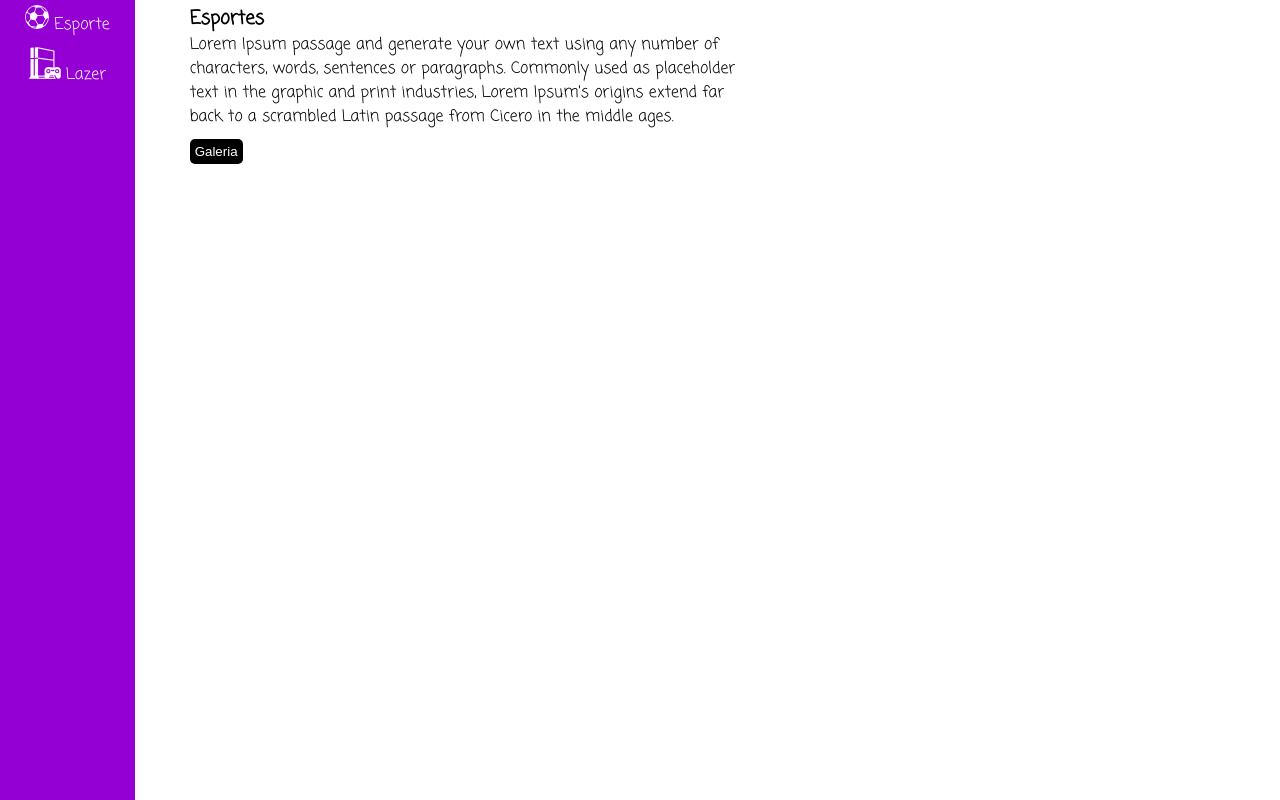
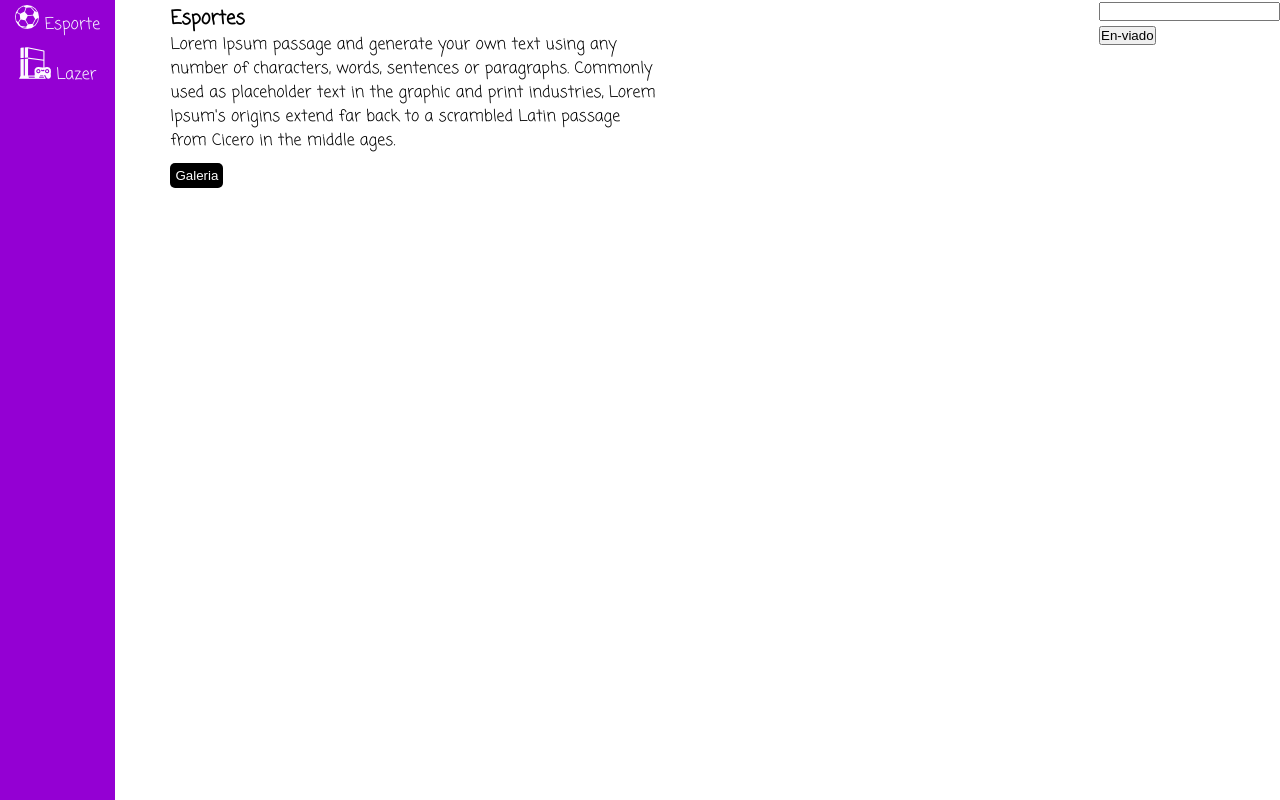
Before and after one commit to millena84/Curso_Javascript_SENAI, a plain HTML site: page index.html in a window 1280 px wide. Drawn offline with Linux system fonts and the light colour scheme.

Commit message:
Quarto commit do curso - conteúdo javascript

```diff
--- a/index.html
+++ b/index.html
@@ -37,10 +37,17 @@
                     </p>
                 </article>
             </section>
+            <form onsubmit="submitValue()">
+                <input type="email" name="email">
+                <button>En-viado</button>
+            </form>
         </div>
         <script>
             function openHelloWorld () {
                 alert(document.getElementById('teste').innerHTML = "Oi sumida, rs");
+            }
+            function submitValue () {
+                alert('Dados en-viados');
             }
         </script>
     </body>
```
